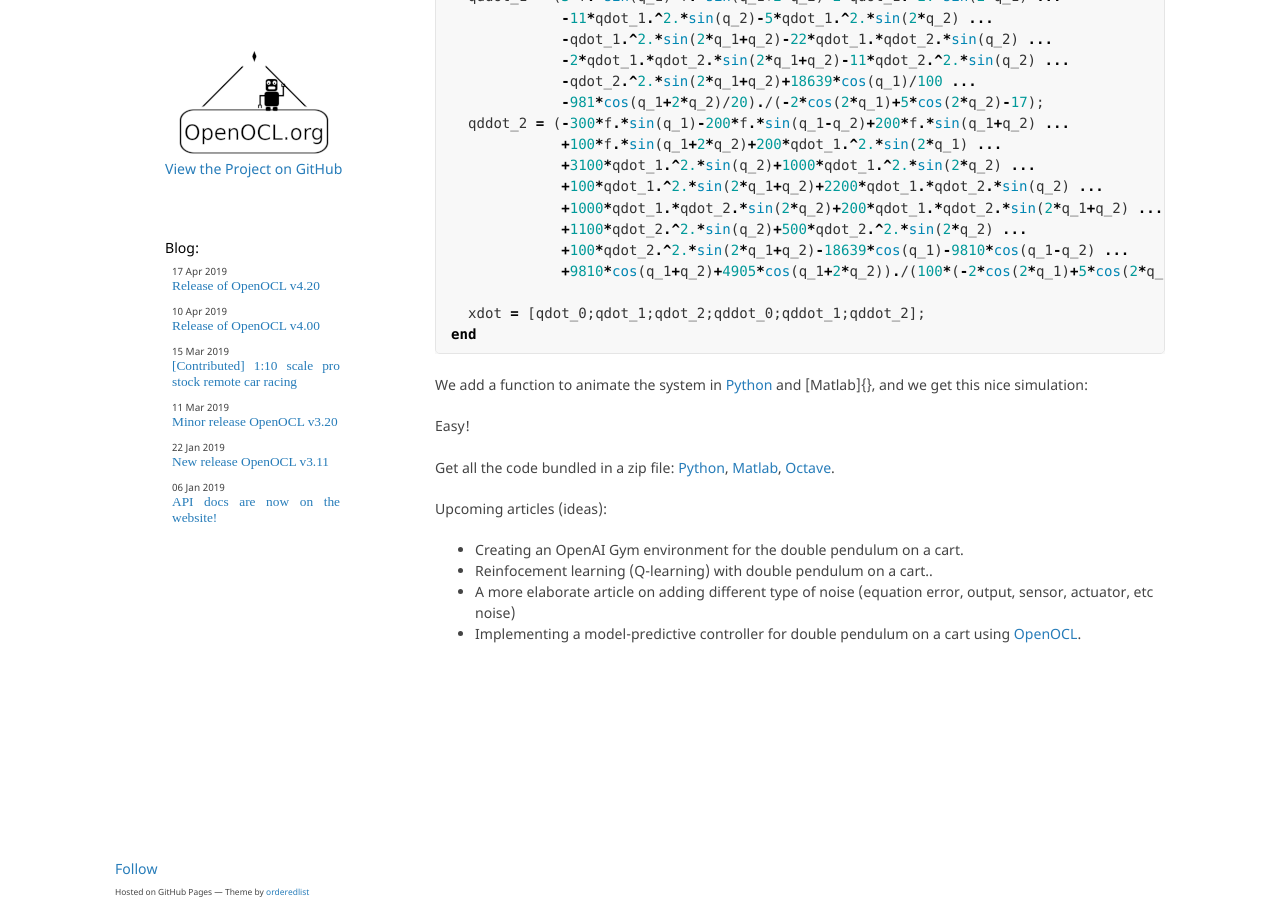
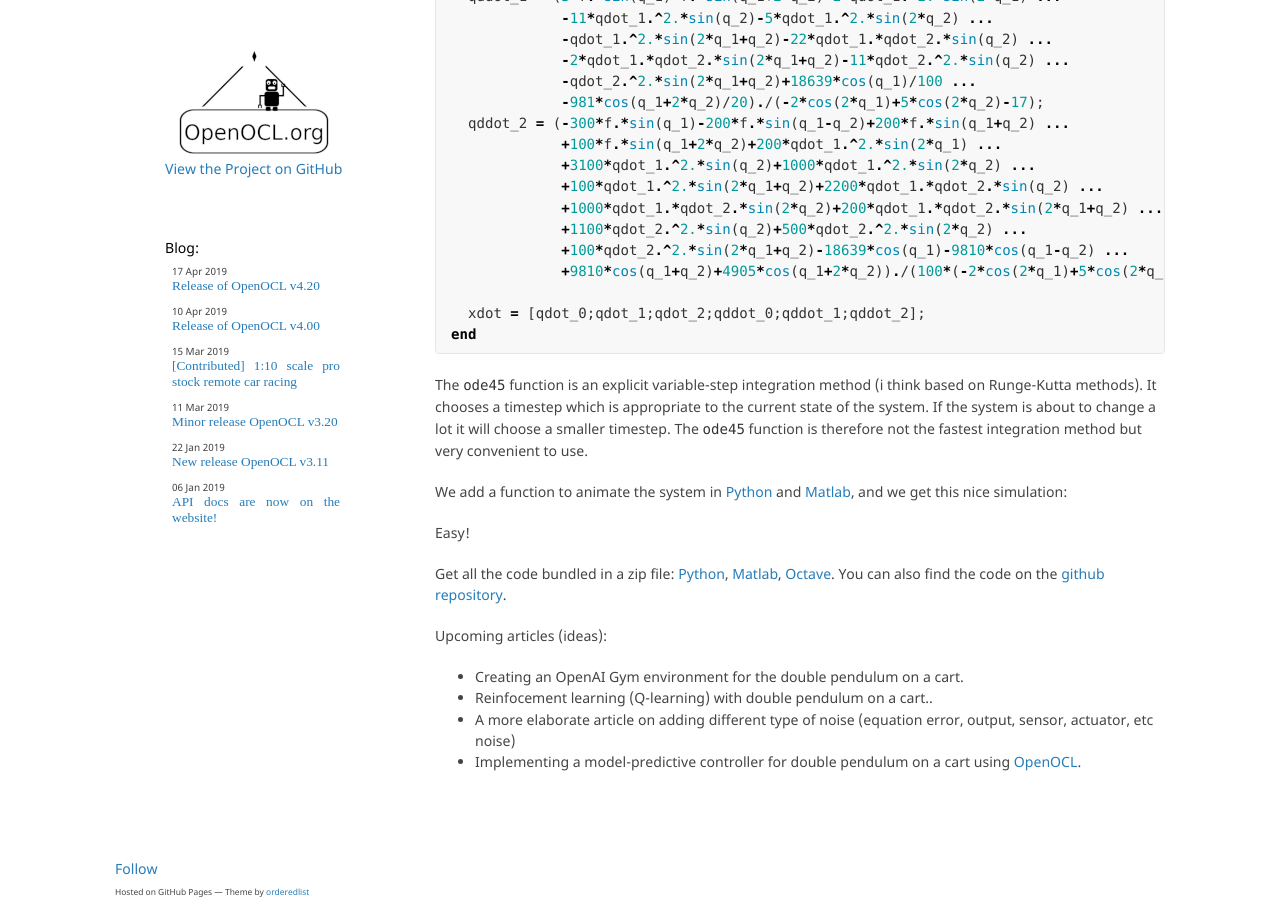
Before and after one commit to OpenOCL/openocl.github.io, a Jekyll site: the page built from _posts/2019-04-21-tutorial-01-modeling-double-cartpole.md, in a window 1280 px wide and 900 px high, scrolled down 5735 px. Built offline with Jekyll 4.4.1, drawn with Linux system fonts in a browser that asks for light colours; some web fonts are replaced; our own code applies the rules of GitHub Pages for plain Markdown files; formulas are drawn with MathJax 3; a script that is not in the unit is left out; comment, search, counter and statistics services are not loaded; some of the changed text lies outside the part shown.

Commit message:
Update 2019-04-21-tutorial-01-modeling-double-cartpole.md

````diff
--- a/_posts/2019-04-21-tutorial-01-modeling-double-cartpole.md
+++ b/_posts/2019-04-21-tutorial-01-modeling-double-cartpole.md
@@ -25,7 +25,7 @@
 
 Here, we drew a picture of the system:
 
-![Drawing of double pole cart](/assets/posts/double_pendulum_cart.jpg)
+![Drawing of the double pendulum on cart](/assets/posts/double_pendulum_cart.jpg)
 
 The physical properties of the *double pendulum on a cart* are described by a set of parameters which we choose (more or less) arbitrarily:
 \\[
@@ -73,7 +73,7 @@
 
 The center of mass position of the first pole $p_1 \in \mathcal{R}^2$ is half-way along the first pole. Here is another picture:
 
-![Drawing of single pendulum](/assets/posts/dpc_kinematics.jpg)
+![Kinematics of the pendulum](/assets/posts/dpc_kinematics.jpg)
 
 From the picture we can see that $p_1$ can be calculated by
 
@@ -144,7 +144,7 @@
 
 where $q=[q_0,q_1,q_2]^\top$ are the coordinates of the system, $\dot{q}=[\dot{q_0},\dot{q_1},\dot{q_2}]^\top$ are the velocities of the system, and $f$ is the force input (external force) that only acts on the cart in x-direction.
 
-We can calculate the derivatives in the *Euler-Lagrange* equation by hand, and solve for $\ddot{q}=[\ddot{q}_0,\ddot{q}_1,\ddot{q}_2]^\top$ but it is easier and less error prone to let the computer do the calculations for you. We prepared scripts in [Python]() and [Matlab]() for you that use symbolic toolboxes with symbolic differentiation and do the calculation for us. From the scripts it turns out that we get something much more complicated than we expected! So here it comes..
+We can calculate the derivatives in the *Euler-Lagrange* equation by hand, and solve for $\ddot{q}=[\ddot{q}_0,\ddot{q}_1,\ddot{q}_2]^\top$ but it is easier and less error prone to let the computer do the calculations for you. We prepared scripts in [Python]() and [Matlab](https://github.com/jkoendev/double-pendulum-on-cart/blob/master/matlab/simplified/dpc_simple_lagrange.m) for you that use symbolic toolboxes with symbolic differentiation and do the calculation for us. From the scripts it turns out that we get something much more complicated than we expected! So here it comes..
 
 \\[
 \\begin{align}
@@ -166,7 +166,7 @@
 
 These type of equations are called *ordinary differential equations* as they relate the state variables ($q_0$, $q_1$, $q_2$, $\dot{q}_0$, $\dot{q}_1$, $\dot{q}_2$) to their derivative ($\ddot{q}_0$, $\ddot{q}_1$, $\ddot{q}_2$). Remember that our state was given by $x=[q_0, q_1, q_2, \dot{q}_0, \dot{q}_1, \dot{q}_2]^\top$.
 
-We can now use a numerical integration method like *explicit Euler* [[wikipedia](https://en.wikipedia.org/wiki/Euler_method)], *Runge-Kutta 4* [[wikipedia]()], or even implicit methods like *implicit Euler* [[wikipedia](https://en.wikipedia.org/wiki/Backward_Euler_method)], *BDF* [[wikipedia](https://en.wikipedia.org/wiki/Backward_differentiation_formula)], or *Collocation* [[wikipedia](https://en.wikipedia.org/wiki/Collocation_method)] to simluate the system. Fortunately in Python and Matlab there are already excellent implementation available that we can use (although at least the explicit methods are super easy to implement!).
+We can now use a numerical integration method like *explicit Euler* [[wikipedia](https://en.wikipedia.org/wiki/Euler_method)], *Runge-Kutta 4* [[wikipedia](https://en.wikipedia.org/wiki/Runge%E2%80%93Kutta_methods)], or even implicit methods like *implicit Euler* [[wikipedia](https://en.wikipedia.org/wiki/Backward_Euler_method)], *BDF* [[wikipedia](https://en.wikipedia.org/wiki/Backward_differentiation_formula)], or *Collocation* [[wikipedia](https://en.wikipedia.org/wiki/Collocation_method)] to simluate the system. Fortunately in Python and Matlab there are already excellent implementation available that we can use (although at least the explicit methods are super easy to implement!).
 
 To be able to use the integration methods we need to bring the equations into a particular form. We already collected all the state variables into a vector $x$, the controls are usually called $u$ which for the cart-pole just the force $u=f$. The (non-linear) system dynamics can be presented in the explicit form as
 
@@ -244,11 +244,15 @@
 end
 ```
 
-We add a function to animate the system in [Python]() and [Matlab]{}, and we get this nice simulation:
+The `ode45` function is an explicit variable-step integration method (i think based on Runge-Kutta methods). It chooses a timestep which is appropriate to the current state of the system. If the system is about to change a lot it will choose a smaller timestep. The `ode45` function is therefore not the fastest integration method but very convenient to use.
+
+We add a function to animate the system in [Python]() and [Matlab](https://github.com/jkoendev/double-pendulum-on-cart/blob/master/matlab/simplified/dpc_simple_draw.m), and we get this nice simulation:
+
+
 
 Easy!
 
-Get all the code bundled in a zip file: [Python](), [Matlab](), [Octave]().
+Get all the code bundled in a zip file: [Python](), [Matlab](), [Octave](). You can also find the code on the [github repository](https://github.com/jkoendev/double-pendulum-on-cart).
 
 Upcoming articles (ideas):
 - Creating an OpenAI Gym environment for the double pendulum on a cart.
````
Also changed, not shown: other parts of _posts/2019-04-21-tutorial-01-modeling-double-cartpole.md (+1 -1 lines).
